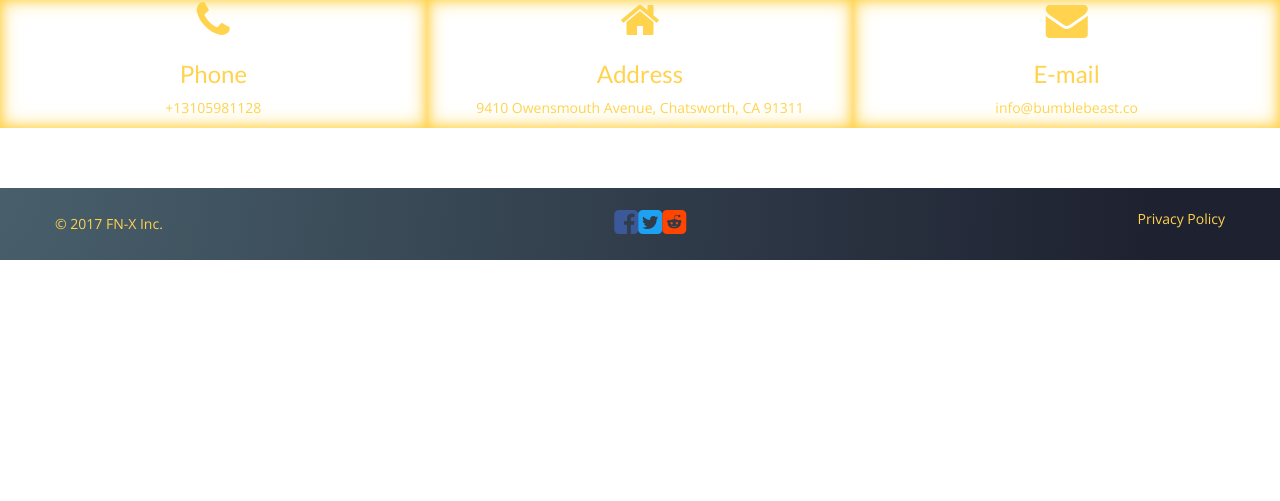
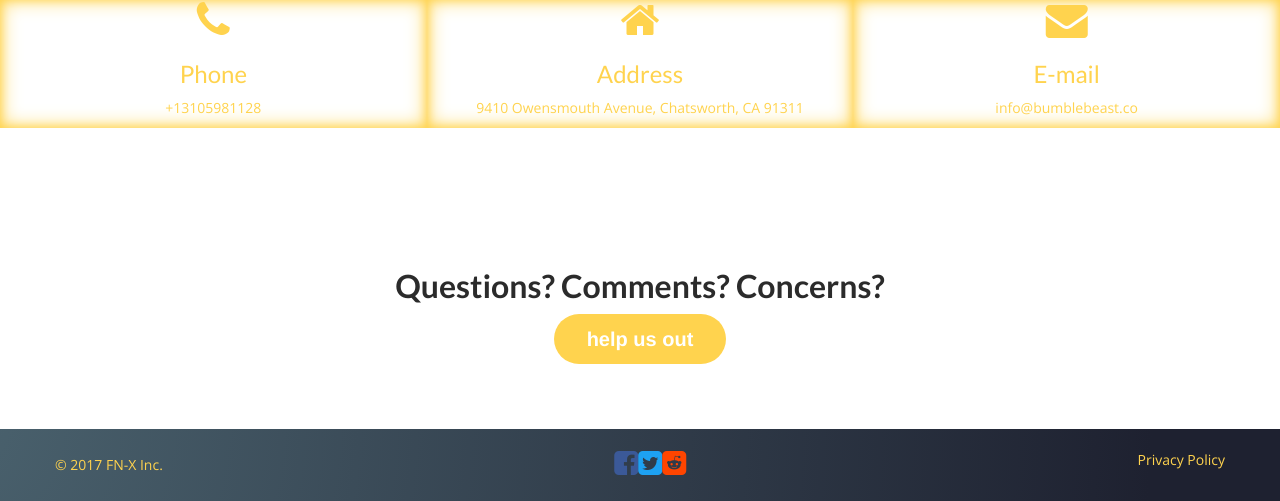
Before and after one commit to bumblebxyz/bumblebeast.co, a plain HTML site: page index.html in a window 1280 px wide. Shown: the part 3264-3765 px from the top of the page. Before the commit the page ends 3524 px from the top, so only its background shows below. Drawn offline with nearby package versions, Linux system fonts and the light colour scheme; some packages are replaced by stand-ins of ours; a script that the page names is missing.

Commit message:
added suggestions section with typeform script

```diff
--- a/index.html
+++ b/index.html
@@ -383,6 +383,17 @@
         </div>
     </section>
     <!-- /Contact Section-->
+    <!-- Suggestions Section-->
+    <section class="section-padding wow fadeInUp delay-02s" id="suggestions">
+        <div class="container-fluid">
+            <h2 class="head-title text-center">Questions? Comments? Concerns?</h1>
+            <!-- Row for Contact Boxes (Phone, Address, Email)-->
+            <div class="row text-center">
+                    <a class="typeform-share button" href="https://michael2091.typeform.com/to/lAf1rb" data-mode="popup" style="display:inline-block;text-decoration:none;background-color:#FFD34E;color:white;cursor:pointer;font-family:Helvetica,Arial,sans-serif;font-size:20px;line-height:50px;text-align:center;margin:0;height:50px;padding:0px 33px;border-radius:25px;max-width:100%;white-space:nowrap;overflow:hidden;text-overflow:ellipsis;font-weight:bold;-webkit-font-smoothing:antialiased;-moz-osx-font-smoothing:grayscale;" data-hide-headers=true data-hide-footer=true data-submit-close-delay="5" target="_blank">help us out </a> <script> (function() { var qs,js,q,s,d=document, gi=d.getElementById, ce=d.createElement, gt=d.getElementsByTagName, id="typef_orm_share", b="https://embed.typeform.com/"; if(!gi.call(d,id)){ js=ce.call(d,"script"); js.id=id; js.src=b+"embed.js"; q=gt.call(d,"script")[0]; q.parentNode.insertBefore(js,q) } })() </script>
+            </div>
+        </div>
+    </section>
+    <!-- /Suggestions Section-->
     <!-- -->
     <!-- Footer Section-->
     <footer class="" id="footer">
```
